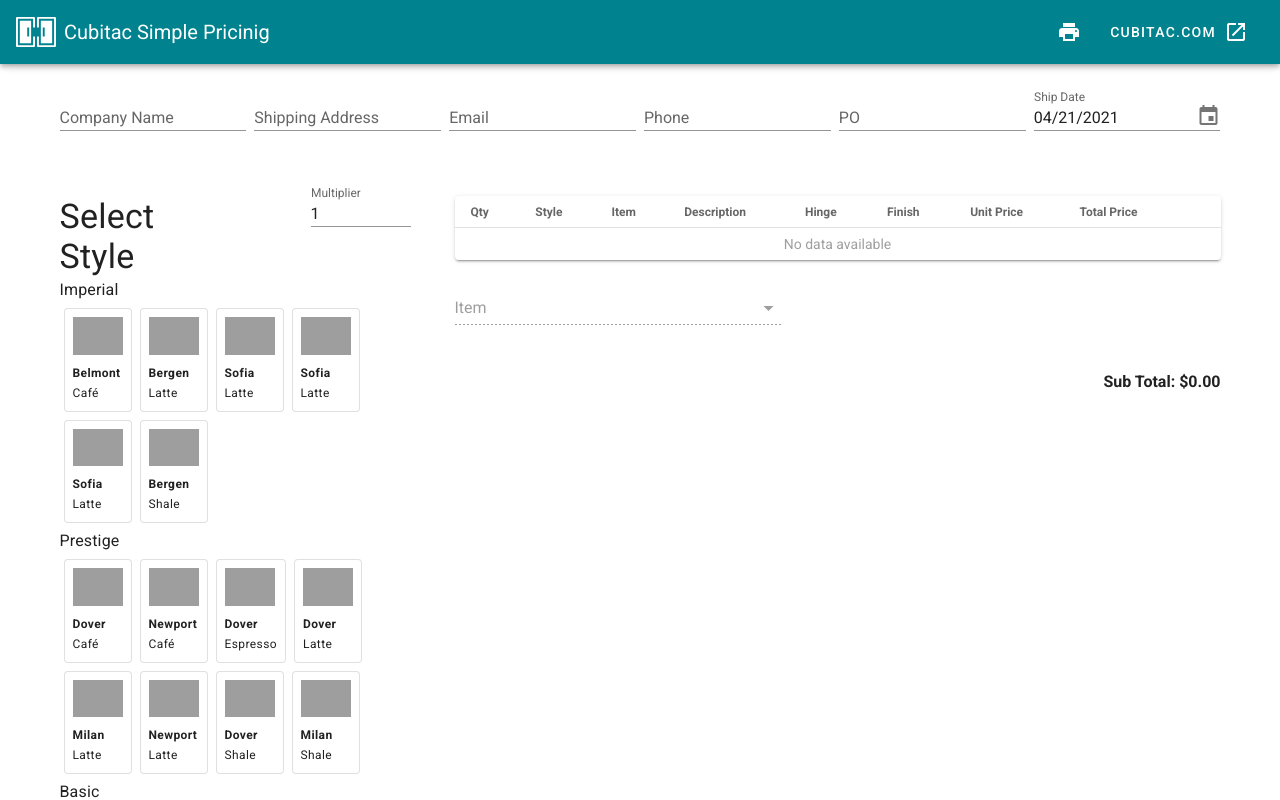
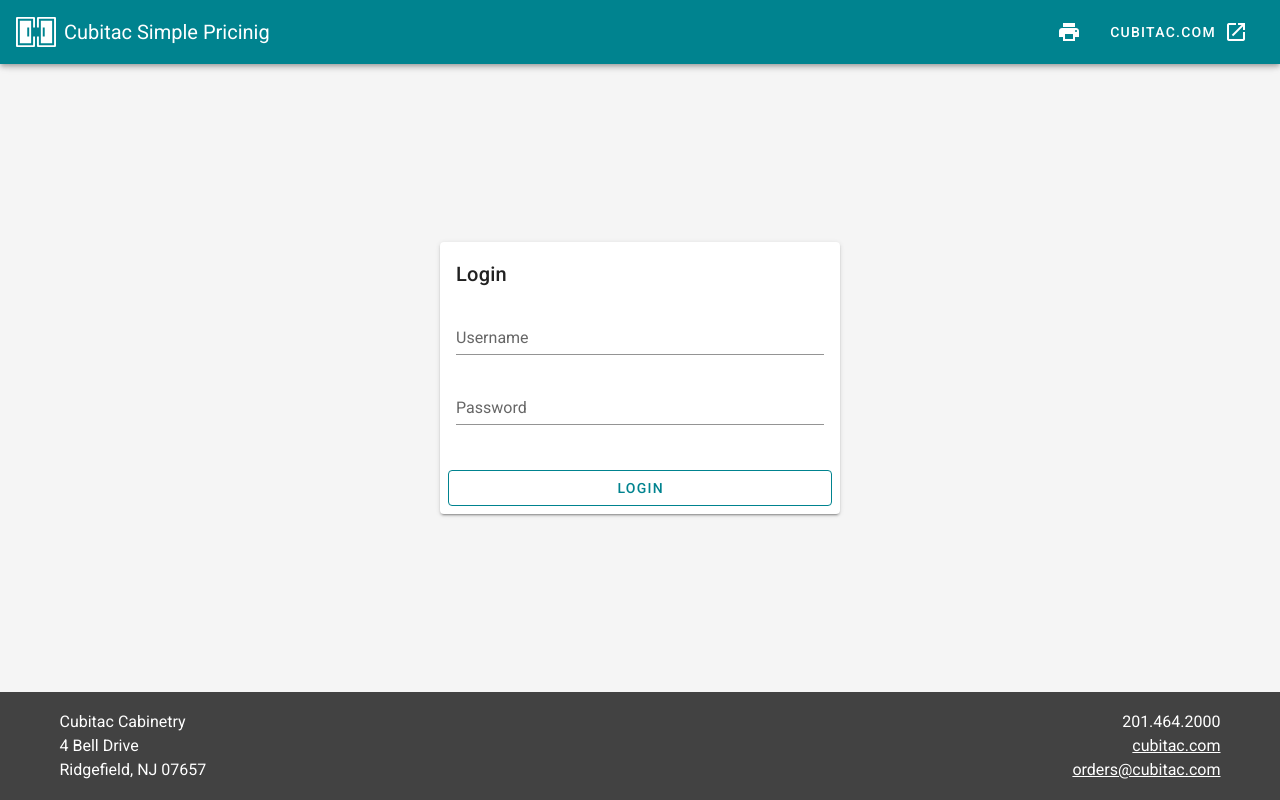
Before and after one commit to AbeFulop/simple-pricing, a Vue app: page / in a window 1280 px wide. Shown: the top 800 px of the page. Built offline with nearby package versions, Linux system fonts and the light colour scheme; grey boxes are pictures that could not be loaded.

Commit message:
Added simple (dumy) auth

```diff
--- a/src/App.vue
+++ b/src/App.vue
@@ -32,12 +32,18 @@
         <span class="mr-2">cubitac.com</span>
         <v-icon class="d-print-none">mdi-open-in-new</v-icon>
       </v-btn>
+
+      <v-btn v-if="isLoggedIn" class="d-print-none" text @click="logout">Logout</v-btn>
     </v-app-bar>
 
     <v-main>
-      <CustomerForm />
+      <div v-if="isLoggedIn">
+        <CustomerForm />
 
-      <ItemList />
+        <ItemList />
+      </div>
+
+      <Login v-else />
     </v-main>
 
     <v-footer
@@ -69,23 +75,36 @@
 <script>
 import CustomerForm from './components/CustomerForm';
 import ItemList from './components/item-list/ItemList';
+import Login from './components/Login';
 
 export default {
   name: 'App',
 
   components: {
     CustomerForm,
-    ItemList
+    ItemList,
+    Login,
   },
 
   data: () => ({
     //
   }),
 
+  computed: {
+    isLoggedIn() {
+      return !!localStorage.getItem('auth-user');
+    }
+  },
+
   methods: {
     print() {
       window.print();
-    }
+    },
+
+    logout() {
+      localStorage.removeItem('auth-user');
+      document.location.reload();
+    },
   },
 };
 </script>
--- /dev/null
+++ b/src/components/Login.vue
@@ -0,0 +1,76 @@
+<template>
+  <v-form class="d-flex fill-height align-center justify-center grey lighten-4" @submit="login">
+    <v-card width="400">
+      <v-card-title>Login</v-card-title>
+
+      <v-card-text>
+        <v-text-field label="Username" v-model="username" />
+        <v-text-field label="Password" v-model="password" type="password" />
+      </v-card-text>
+
+      <v-card-actions>
+        <v-spacer></v-spacer>
+
+        <v-btn type="submit" block outlined color="primary">Login</v-btn>
+      </v-card-actions>
+    </v-card>
+
+    <v-snackbar v-model="loginErrorSnackbar" color="error" text>
+      Incorrect Login
+
+      <template v-slot:action="{ attrs }">
+        <v-btn v-bind="attrs" text @click="loginErrorSnackbar = false">
+          <v-icon>mdi-close</v-icon>
+        </v-btn>
+      </template>
+    </v-snackbar>
+  </v-form>
+</template>
+
+<script>
+export default {
+
+  data() {
+    return {
+      username: '',
+      password: '',
+
+      loginErrorSnackbar: false,
+    }
+  },
+
+  methods: {
+    login(event) {
+      event.preventDefault();
+
+      const logins = [
+        {
+          username: 'demo',
+          displayName: 'Demo',
+          password: 'demo'
+        },
+        {
+          username: 'who',
+          displayName: 'Weisman HO',
+          password: 'weismanho'
+        },
+        {
+          username: 'cubitac',
+          displayName: 'Cubitac',
+          password: 'cubitac2000'
+        }
+      ];
+
+      const u = logins.find(user => user.username === this.username?.toLowerCase());
+
+      if (u && this.username?.toLowerCase() === u.username && this.password === u.password) {
+        const { username, displayName } = u;
+        localStorage.setItem('auth-user', JSON.stringify({username, displayName}));
+        document.location.reload();
+      } else {
+        this.loginErrorSnackbar = true;
+      }
+    }
+  }
+}
+</script>
```
